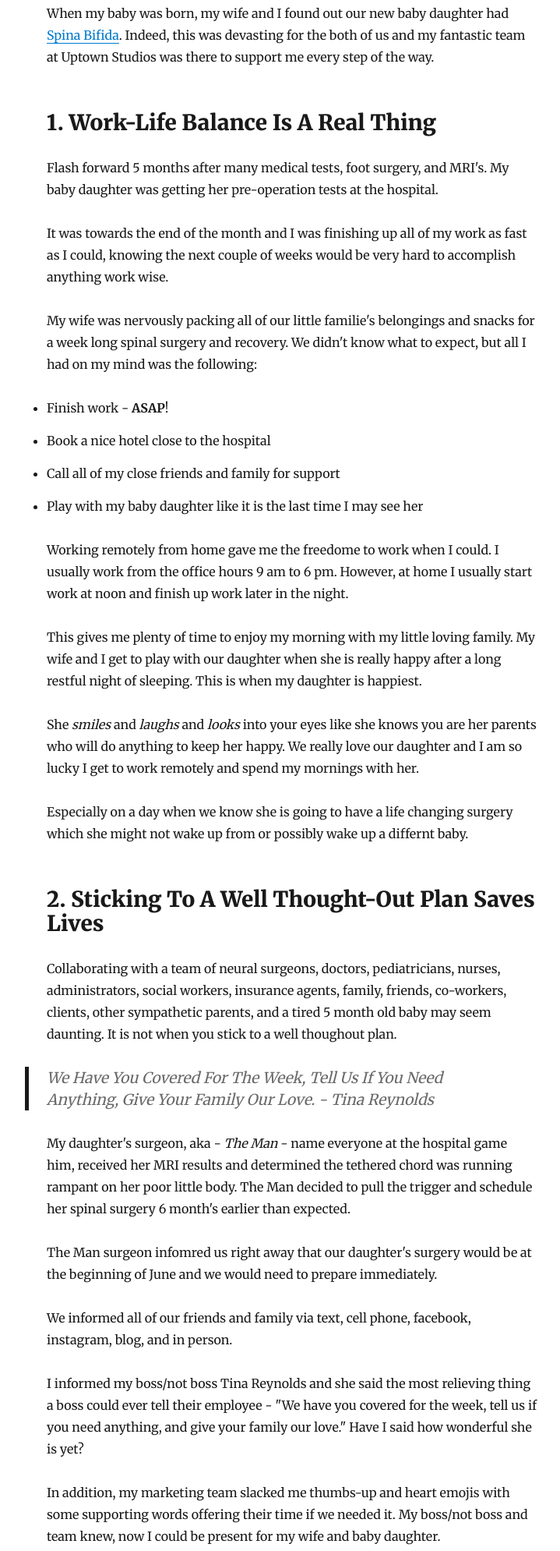
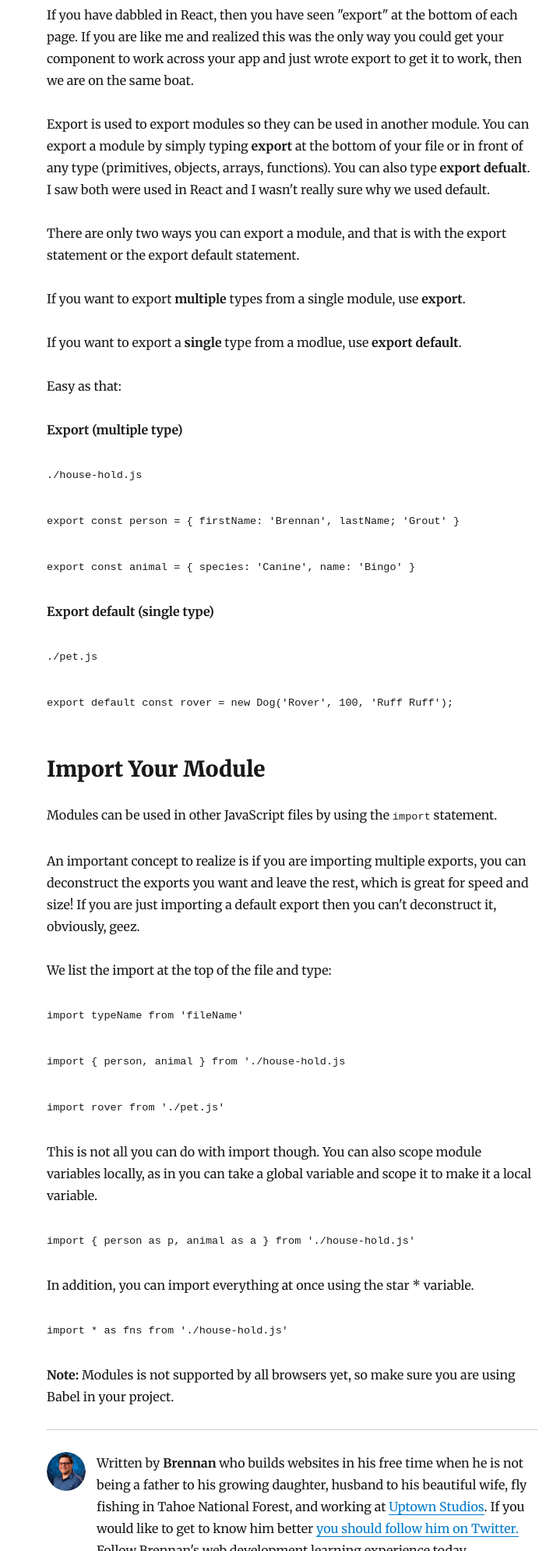
Before and after one commit to Bjg813/my-gatsby-blog, a Gatsby site: page /modules/ in a window 1280 px wide. Shown: the part 811-2800 px from the top of the page at 78% size, without its empty margins (265-984 px from the left). Built offline with nearby package versions, Linux system fonts and the light colour scheme; Gatsby itself is replaced by a stand-in of ours; some packages are replaced by stand-ins of ours.

Commit message:
created blog about modules

```diff
--- a/content/blog/modules/index.md
+++ b/content/blog/modules/index.md
@@ -4,88 +4,67 @@ date: "2020-05-03"
 description: Working With React Can Be Difficult If You Don't Understand ES6 Modules. Take A Quick Dive Into ES6 Modules & Save Time Now!
 ---
 
-I just started working in React this month and didn't understand why I had to export and import components before I could use them. I didn't even know import and export were actually a new Javascript feature that was debuted with ES6. After finally picking up a book on learning react by Orielly, did I finally realize modules are within ES6.
+I just started working in React this month and didn't understand why I had to export and import components before I could use them. I didn't even know import and export were actually a new JavaScript feature that was debuted with ES6. After finally picking up a book on learning react by Orielly, did I finally realize modules are within ES6. Please follow along and learn about ES6 modules.
 
-Please follow along and learn about ES6 modules.
+## What Is A JavaScript Module Anyway?
+JavaScript modules were created so developers could reuse code in their projects and they are stored in seperate files where they can be imported and exported.
 
-## What Is A Javascript Module Anyway?
+Think of a time when you created a constructor or a variable that you wanted to use in other parts of your project but you couldn't without making them global. There were workarounds like incorporating a library, but there wasn't anything you could do within the languauge. Well now you can export and import pieces of code to keep your project DRY and resuable.
 
+## Export Your Module
+If you have dabbled in React, then you have seen "export" at the bottom of each page. If you are like me and realized this was the only way you could get your component to work across your app and just wrote export to get it to work, then we are on the same boat.
 
-This time last week I was working at home on a Saturday trying to finish my end of month report's for my wonderful clients. I work as SEO and Google Ads manager at [Uptown Studios](https://uptownstudios.net/). I have had this job for seven months and it has been the best work experience of my life.
+Export is used to export modules so they can be used in another module. You can export a module by simply typing **export** at the bottom of your file or in front of any type (primitives, objects, arrays, functions). You can also type **export defualt**. I saw both were used in React and I wasn't really sure why we used default.
 
-When my daughter was born, my boss/not boss [Tina Reynolds](https://www.linkedin.com/in/uptownstudios/) hired me knowing my wife was due one month after my first day of employment. She knew I would need to take some time off immedately after starting work, yet she hired me anyway. She is such a wonderful person.
+There are only two ways you can export a module, and that is with the export statement or the export default statement.
 
-When my baby was born, my wife and I found out our new baby daughter had [Spina Bifida](https://www.cdc.gov/ncbddd/spinabifida/facts.html). Indeed, this was devasting for the both of us and my fantastic team at Uptown Studios was there to support me every step of the way.
+If you want to export **multiple** types from a single module, use **export**.
 
-## 1. Work-Life Balance Is A Real Thing
+If you want to export a **single** type from a modlue, use **export default**.
 
-Flash forward 5 months after many medical tests, foot surgery, and MRI's. My baby daughter was getting her pre-operation tests at the hospital.
+Easy as that:
 
-It was towards the end of the month and I was finishing up all of my work as fast as I could, knowing the next couple of weeks would be very hard to accomplish anything work wise.
+**Export (multiple type)**
 
-My wife was nervously packing all of our little familie's belongings and snacks for a week long spinal surgery and recovery. We didn't know what to expect, but all I had on my mind was the following:
+`./house-hold.js`
 
-- Finish work - **ASAP**!
-- Book a nice hotel close to the hospital
-- Call all of my close friends and family for support
-- Play with my baby daughter like it is the last time I may see her
+`export const person = {
+    firstName: 'Brennan',
+    lastName; 'Grout'
+}
+`
 
-Working remotely from home gave me the freedome to work when I could. I usually work from the office hours 9 am to 6 pm. However, at home I usually start work at noon and finish up work later in the night.
+`export const animal = {
+    species: 'Canine',
+    name: 'Bingo'
+}
+`
 
-This gives me plenty of time to enjoy my morning with my little loving family. My wife and I get to play with our daughter when she is really happy after a long restful night of sleeping. This is when my daughter is happiest.
+**Export default (single type)**
 
-She _smiles_ and _laughs_ and _looks_ into your eyes like she knows you are her parents who will do anything to keep her happy. We really love our daughter and I am so lucky I get to work remotely and spend my mornings with her.
+`./pet.js`
 
-Especially on a day when we know she is going to have a life changing surgery which she might not wake up from or possibly wake up a differnt baby.
+`export default const rover = new Dog('Rover', 100, 'Ruff Ruff');`
 
-## 2. Sticking To A Well Thought-Out Plan Saves Lives
+## Import Your Module
+Modules can be used in other JavaScript files by using the `import` statement.
 
-Collaborating with a team of neural surgeons, doctors, pediatricians, nurses, administrators, social workers, insurance agents, family, friends, co-workers, clients, other sympathetic parents, and a tired 5 month old baby may seem daunting. It is not when you stick to a well thoughout plan.
+An important concept to realize is if you are importing multiple exports, you can deconstruct the exports you want and leave the rest, which is great for speed and size! If you are just importing a default export then you can't deconstruct it, obviously, geez.
 
-> We Have You Covered For The Week,
-> Tell Us If You Need Anything,
-> Give Your Family Our Love. - Tina Reynolds
+We list the import at the top of the file and type:
 
-My daughter's surgeon, aka - _The Man_ - name everyone at the hospital game him, received her MRI results and determined the tethered chord was running rampant on her poor little body. The Man decided to pull the trigger and schedule her spinal surgery 6 month's earlier than expected.
+ `import typeName from 'fileName'`
 
-The Man surgeon infomred us right away that our daughter's surgery would be at the beginning of June and we would need to prepare immediately.
+`import { person, animal } from './house-hold.js`
 
-We informed all of our friends and family via text, cell phone, facebook, instagram, blog, and in person.
+`import rover from './pet.js'`
 
-I informed my boss/not boss Tina Reynolds and she said the most relieving thing a boss could ever tell their employee - "We have you covered for the week, tell us if you need anything, and give your family our love." Have I said how wonderful she is yet?
+This is not all you can do with import though. You can also scope module variables locally, as in you can take a global variable and scope it to make it a local variable.
 
-In addition, my marketing team slacked me thumbs-up and heart emojis with some supporting words offering their time if we needed it. My boss/not boss and team knew, now I could be present for my wife and baby daughter.
+`import { person as p, animal as a } from './house-hold.js'`
 
-**NOTE:** My amazing wife created a [Meal Train](https://www.mealtrain.com/) profile so our friends could send us lunch and dinner while we nervously waited. Yes she really did do this, and yes meals delivered from your friends across the country are as delicious as they sound. 5 stars on execution and brilliance.
+In addition, you can import everything at once using the star * variable.
 
-![Collaborating](./collaborating.jpg)
+`import * as fns from './house-hold.js'`
 
-## 3. Time Flies, Even During Difficult Situations
-
-Our daughter's recovery was the hardest thing my wife and I have gone through so far in our one year of marriage. We were both nervous and tired for her whole recovery and we got on each others nerves more than once.
-
-Luckily time has a way of smoothing things out between loved ones during good times and bad.
-
-> Feels like we didn't even leave, but we definitely did. - My Wife
-
-During my dauther's revovery, my wife and I split time at her bedside with 12 hour shifts. I took the nights, which were from 8 pm to 8 am, and she took the days, vice versa. It was a greuling schedule for the both of us.
-
-During the day my wife had constant interruptions with nurses, doctors, and surgeons checking in on our daughter and asking millions of questions.
-
-Luckily, my wife is a lawyer and is smart enough to answer all of their questions like she was a peer. She always gets asked "are you in the medical profession?"
-
-Night shift was the complete opposite, only one nurse on duty and she would leave me alone, only to come in and catherize my daugther and make sure she was getting her meds.
-
-I slept for most of my shift on a recliner next to my daughters crib, waking up to help the nurse cath my daughter's bladder and feed her in between med refills.
-
-When we were there it felt like forever, but once we got home, my wife said "feels like we didn't even leave, but we definitely did". Very well said and wraps our whole experience up very well.
-
-## Conclusion
-
-Our daughter is now home at 5 months old. After her spinal surgery she can now wiggle her toes and move her ankles, something she hasn't been able to do since she was born.
-
-She is now moving her feet in front of her and trying to grab these unknown appendiges like a newborn chick flapping its wings for the first time.
-
-Her successful spinal surgery has inspired me to keep pursuing my passion of web development and has given me faith to write this blog. I will keep writing about my learnings from my family, work, and studies. Hope you will enjoy my ride, because so far I have!
-
-_This blog post was inspired by my strong 5 month old girl Theia and her blog [HelloTheia](https://hellotheia.com/) my beautiful wife updates at every mile stone._
+**Note:** Modules is not supported by all browsers yet, so make sure you are using Babel in your project.
```
